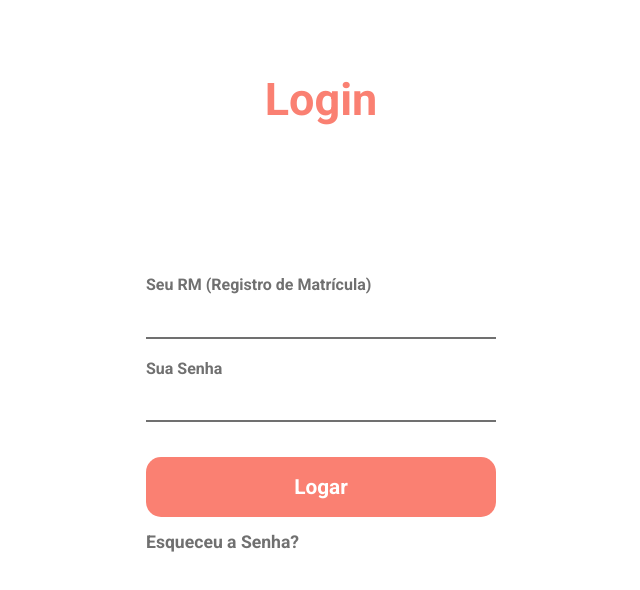
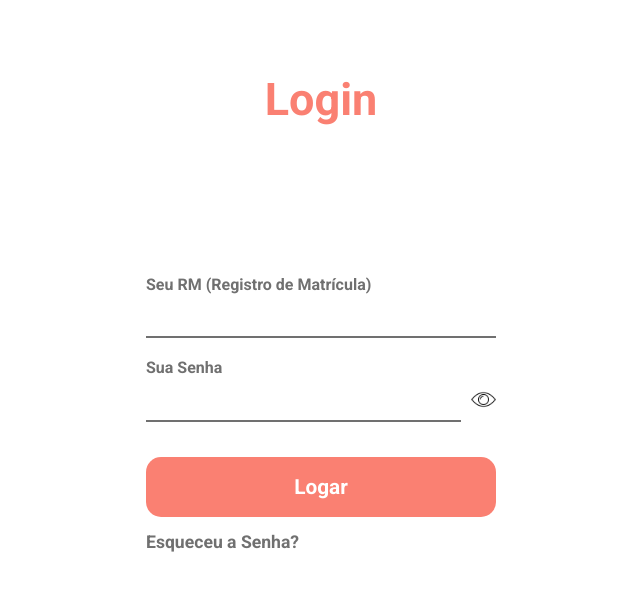
Before and after one commit to JosiasCalebe/Conta-Pra-Gente, a React (Create React App) app in the folder frontend/: page /login in a window 1280 px wide. Shown: the top 590 px of the page, without its empty margins (319-959 px from the left). Built offline with nearby package versions, Linux system fonts and the light colour scheme.

Commit message:
Login add 'See password' feature

```diff
--- a/frontend/src/components/Header/index.js
+++ b/frontend/src/components/Header/index.js
@@ -15,20 +15,12 @@ class Header extends Component {
         };
     };
 
-    componentDidMount() {
-        this.element = window;
-    }
-
-    scroll = () => {
-        this.state.active ?  enableBodyScroll(this.element):disableBodyScroll(this.element);
-      };
-
     render() {
         return (
             <nav className="navBar">
                 <div className="logo"><Link className="logo" to="/">Conta Pra Gente</Link></div>
 
-                <div className={ this.state.active ? "burger open" : "burger" } onClick={() => {this.setState({active: !this.state.active}); this.scroll();}}>
+                <div className={ this.state.active ? "burger open" : "burger" } onClick={() =>this.setState({active: !this.state.active})}>
                     <div className="line1"></div>
                     <div className="line2"></div>
                     <div className="line3"></div>
@@ -37,16 +29,16 @@ class Header extends Component {
                 <div className={ this.state.active ? "centerNavItens nav-active" : "centerNavItens" }>
                     <ul>
                         <li className="pages">
-                            <a className="a" href="/#chat" onClick={() =>{this.setState({active: !this.state.active}); this.scroll()}}> Chat </a>
+                            <a className="a" href="/#chat" onClick={() =>this.setState({active: !this.state.active})}> Chat </a>
                         </li>
                         <li className="pages">
-                            <a className="a" href="/#mural" onClick={() =>{this.setState({active: !this.state.active}); this.scroll()}}> Mural </a>
+                            <a className="a" href="/#mural" onClick={() =>this.setState({active: !this.state.active})}> Mural </a>
                         </li>
                         <li className="pages">
-                            <a className="a" href="/#videos" onClick={() =>{this.setState({active: !this.state.active}); this.scroll()}}> Vídeos </a>
+                            <a className="a" href="/#videos" onClick={() =>this.setState({active: !this.state.active})}> Vídeos </a>
                         </li>
                         <li>
-                            <a className="a" href="/login" onClick={() =>{this.setState({active: !this.state.active}); this.scroll()}}> Login </a>
+                            <a className="a" href="/login" onClick={() =>this.setState({active: !this.state.active})}> Login </a>
                         </li>
                     </ul>
                 </div>
--- a/frontend/src/components/Header/style.css
+++ b/frontend/src/components/Header/style.css
@@ -164,4 +164,8 @@ nav {
   .centerNavItens.nav-active {
     transform: translateX(0%);
   }
+
+  .centerNavItens.nav-active .burguer {
+    position: fixed;
+  }
 }
--- a/frontend/src/pages/Login/index.js
+++ b/frontend/src/pages/Login/index.js
@@ -3,9 +3,22 @@ import React, { useState } from 'react';
 // Header
 import Header from '../../components/Header/index';
 
+// Check images
+import View from '../../assets/view.png';
+import Hide from '../../assets/hide.png';
+
 import './style.css';
 
-export default function App() {
+class Login extends React.Component {
+    constructor(props) {
+        super(props);
+
+        this.state = {
+            active: false,
+        };
+    };
+
+    render() {
         return (
             <div className="container">
                 <section className="secLogin">
@@ -13,9 +26,13 @@ export default function App() {
                     <div className="login">
                         <form >
                             <label htmlFor="">Seu RM (Registro de Matrícula)</label>
-                        <input className="txt" type="text"/>
+                            <input className="txt" type="text" />
                             <label htmlFor="">Sua Senha</label>
-                        <input className="txt" type="text"/>
+                            <div className="password">
+                                <input className="txt pwd" type={this.state.active ? "text" : "password"} />
+                                <img src={View} onClick={() => this.setState({ active: !this.state.active })} style={{ display: this.state.active ? "none" : "" }} />
+                                <img src={Hide} onClick={() => this.setState({ active: !this.state.active })} style={{ display: !this.state.active ? "none" : "" }} />
+                            </div>
                             <button>Logar</button>
                             <div className="utils">
                                 <a href="#">Esqueceu a Senha?</a>
@@ -25,4 +42,7 @@ export default function App() {
                 </section>
             </div >
         );
+    };
 }
+
+export default Login;
--- a/frontend/src/pages/Login/style.css
+++ b/frontend/src/pages/Login/style.css
@@ -47,6 +47,18 @@ h2 {
     font-size: 1.1rem;
     font-weight: bold;
     color: #707070
+}
+
+.login form .password {
+    width: 100%;
+    display: flex;
+    justify-content: center;
+    align-items: center;
+}
+
+.login form .txt.pwd {
+    width: 90%;
+    margin-right: auto;
 }
 
 .login form .txt:focus {
@@ -99,3 +111,9 @@ h2 {
 .login form .utils :hover::after {
     transform: scaleX(1);
 }
+
+.login form img {
+    width: 25px;
+    margin-bottom: 20px;
+    cursor: pointer;
+}
```
Also changed, not shown: frontend/src/assets/hide.png (added), frontend/src/assets/view.png (added). Lines whose indentation alone changed are shown as unchanged.
